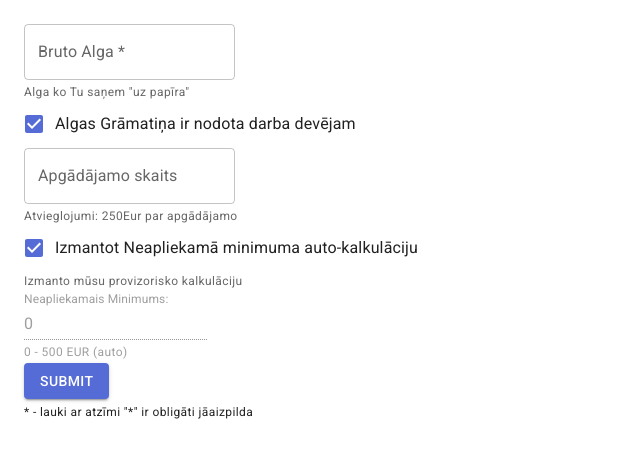
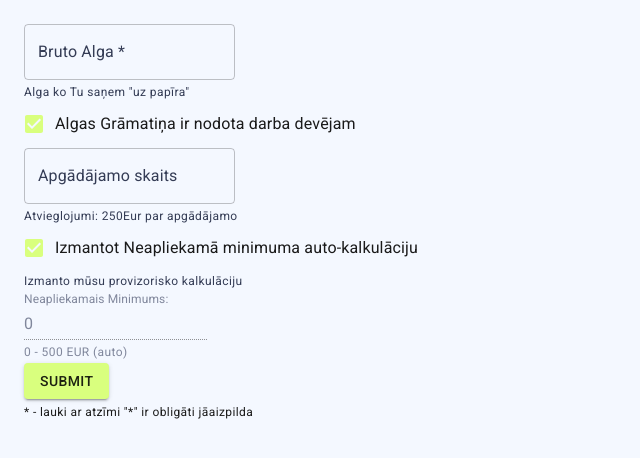
Before and after one commit to andrisLaduzans/algas-kalkulators, a React (Vite) app: page / in a window 1280 px wide. Shown: the top 458 px of the page, without its empty margins (0-640 px from the left). Built offline with nearby package versions, Linux system fonts and the light colour scheme.

Commit message:
adjust custom theme

```diff
--- a/src/theme/theme.ts
+++ b/src/theme/theme.ts
@@ -1,20 +1,53 @@
 import { createTheme } from "@mui/material/styles";
-import { red } from "@mui/material/colors";
 import "@fontsource/roboto/300.css";
 import "@fontsource/roboto/400.css";
 import "@fontsource/roboto/500.css";
 import "@fontsource/roboto/700.css";
 
+declare module "@mui/material/styles" {
+  interface PaletteOptions {
+    neutral: {
+      main: string;
+      dark: string;
+      light: string;
+    };
+  }
+
+  interface Theme {
+    palette: PaletteOptions;
+  }
+  interface ThemeOptions {
+    palette?: PaletteOptions;
+  }
+}
+
 export const theme = createTheme({
   palette: {
     primary: {
-      main: "#556cd6",
+      main: "#D9FF7E",
     },
     secondary: {
-      main: "#19857b",
+      main: "#1A1A1A",
     },
     error: {
-      main: red.A400,
+      main: "#DC143C",
+    },
+    success: {
+      main: "#8ABD12",
+    },
+    text: {
+      primary: "#1A1A1A",
+      secondary: "#343C55",
+      disabled: "#80879C",
+    },
+    background: {
+      paper: "#FFFFFF",
+      default: "#F4F8FF",
+    },
+    neutral: {
+      main: "#80879C",
+      dark: "#343C55",
+      light: "#D9E2FF",
     },
   },
 });
```
